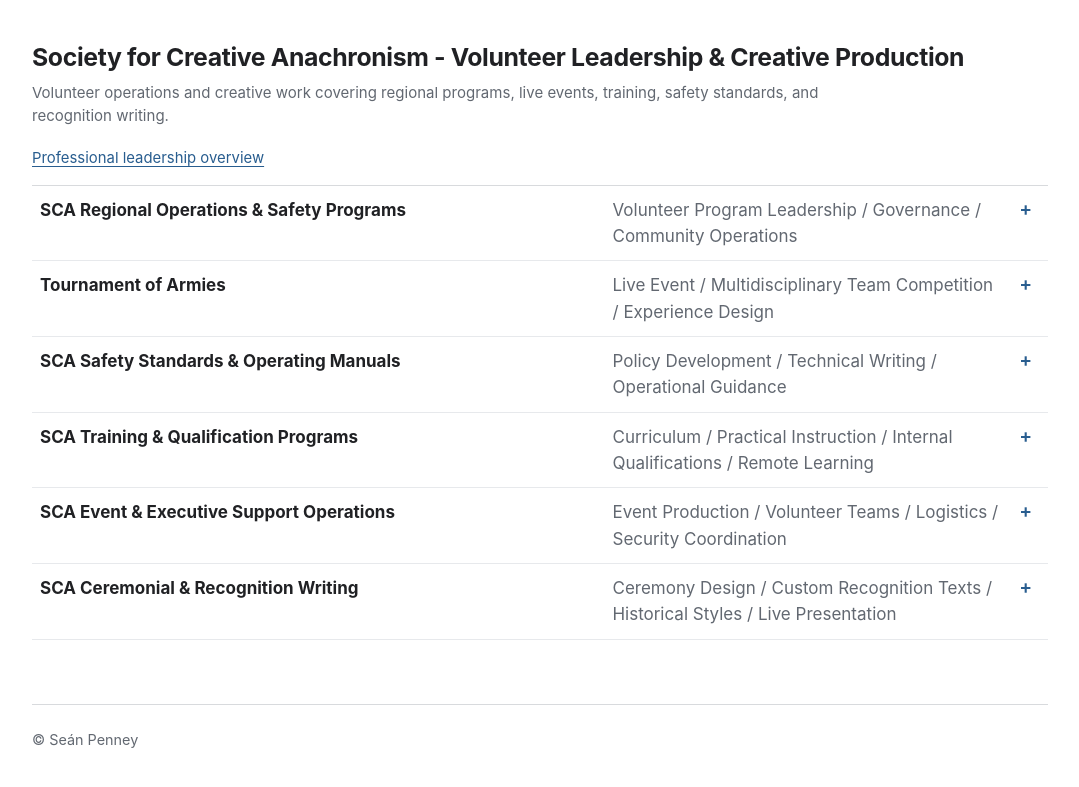
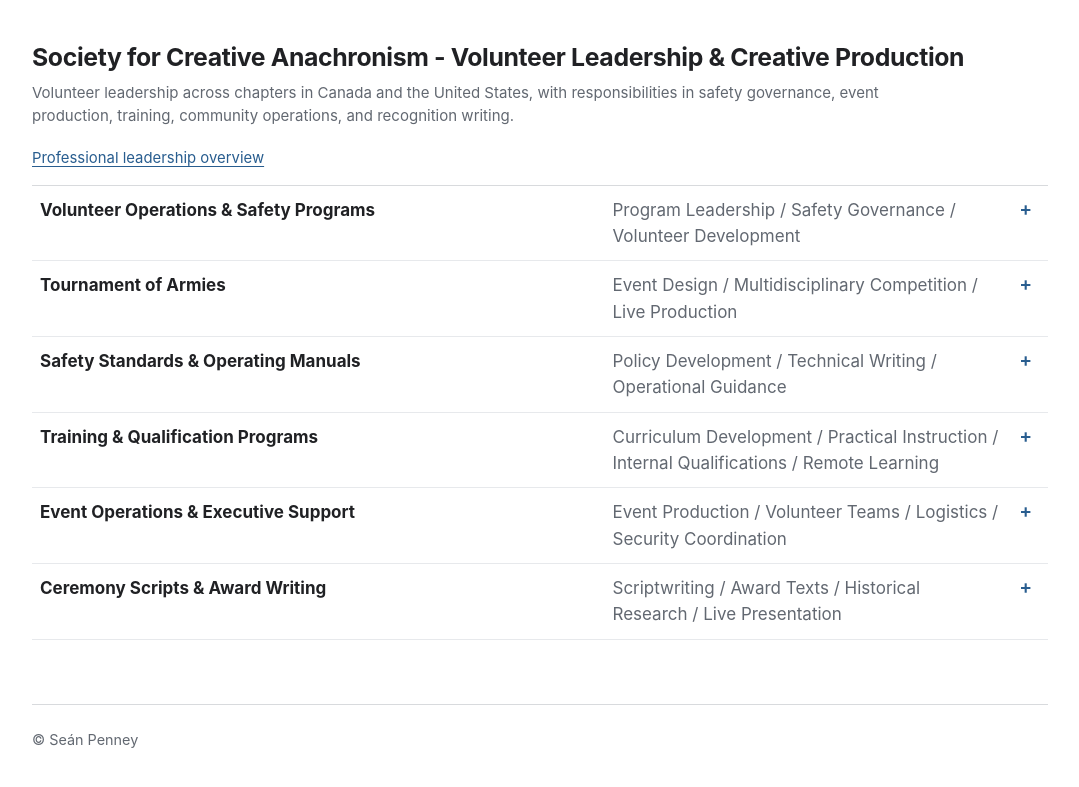
Before and after one commit to MaxMin4Life/credits, a plain HTML site: page index.html in a window 1280 px wide. Shown: the part 6674-7461 px from the top of the page, without its empty margins (100-1179 px from the left). Drawn offline with Linux system fonts and the light colour scheme.

Commit message:
Present SCA volunteer work in clear professional language

```diff
--- a/index.html
+++ b/index.html
@@ -1505,7 +1505,7 @@
             "title": "The Case of the Purloined Pearl",
             "detail": "Interactive Film-Noir Social Adventure / PC Online",
             "role": "Narrative designer, screenwriter, and Python scripter",
-            "note": "This became my first professional narrative-design and game-scripting assignment. My break began when an ICE producer planning an SCA-inspired medieval wedding asked me to write her vows - not historically authentic vows, but the romantic Robin Hood version with a judicious supply of thees and thous. She loved them and later approached me when a narrative-design position opened. For the hiring test, Bill and Al gave me a theme, characters, and an outcome and asked me to construct a dialogue tree. I was playing a LucasArts Monkey Island game at the time, so I modelled my solution on its extensive branching conversations; fortunately, they were playing it too, and that was exactly the approach they wanted. I got the job and began The Case of the Purloined Pearl, writing a roughly 40-scene film-noir social adventure in screenplay form while implementing its branching dialogue, characters, actions, and interactive logic in ICE Online's custom Python-derived scripting language."
+            "note": "This became my first professional narrative-design and game-scripting assignment. A commission to write medieval-themed wedding vows for an ICE producer led to an invitation to apply for a narrative-design role. For the hiring test, Bill and Al gave me a theme, characters, and an outcome and asked me to construct a dialogue tree. I was playing a LucasArts Monkey Island game at the time, so I modelled my solution on its extensive branching conversations; fortunately, they were playing it too, and that was exactly the approach they wanted. I got the job and began The Case of the Purloined Pearl, writing a roughly 40-scene film-noir social adventure in screenplay form while implementing its branching dialogue, characters, actions, and interactive logic in ICE Online's custom Python-derived scripting language."
           },
           {
             "title": "The Majic Realm",
@@ -1589,100 +1589,105 @@
       },
       {
         "studio": "Society for Creative Anachronism - Volunteer Leadership & Creative Production",
-        "context": "Volunteer operations and creative work covering regional programs, live events, training, safety standards, and recognition writing.",
+        "context": "Volunteer leadership across chapters in Canada and the United States, with responsibilities in safety governance, event production, training, community operations, and recognition writing.",
         "credits": [
           {
-            "title": "SCA Regional Operations & Safety Programs",
-            "detail": "Volunteer Program Leadership / Governance / Community Operations",
-            "role": "Regional operations and safety leadership - standards, volunteer development, and practical implementation",
-            "note": "I lead a regional volunteer program for missile-combat activities and previously led regional fencing programs and broader multidisciplinary operations. I coordinate safety standards, volunteer development, and local implementation, translating policy into practical operating expectations for participants and volunteer leaders. I also administer online communities and lead a volunteer group focused on training, craftsmanship, and community support.",
-            "links": [
-              [
-                "Offices held and detailed leadership responsibilities",
+            "title": "Volunteer Operations & Safety Programs",
+            "id": "credit-sca-regional-operations-safety-programs",
+            "detail": "Program Leadership / Safety Governance / Volunteer Development",
+            "role": "Volunteer operations and safety leadership - standards, training, and local implementation",
+            "note": "Lead volunteer safety and training programs across chapters in Canada and the United States. Held multiple senior volunteer appointments, with previous leadership of fencing, armoured combat, and multidisciplinary programs. Coordinate operating standards, volunteer development, and local implementation. Built and led a volunteer group focused on training, practical skills, and community support, and administered multiple online communities.",
+            "links": [
+              [
+                "Leadership scope and responsibilities",
                 "https://maxmin4life.github.io/career-foundations/#volunteer-leadership"
               ],
               [
-                "SCA profile",
+                "Volunteer service record",
                 "http://antir.sca.wiki/index.php?title=Warwick_Drakkar"
               ]
             ]
           },
           {
             "title": "Tournament of Armies",
-            "detail": "Live Event / Multidisciplinary Team Competition / Experience Design",
+            "detail": "Event Design / Multidisciplinary Competition / Live Production",
             "role": "Co-creator, event designer, co-producer, and event operations lead",
-            "note": "I co-created Tournament of Armies and its team-competition system, bringing combat and non-combat disciplines into shared teams and a single event format. My work connected event and scenario design with practical production: developing the format and operating roles, coordinating volunteers, and supporting planning, on-site execution, and safety oversight. I returned repeatedly as co-event steward and marshal in charge, responsibilities covering event production and martial operations.",
+            "note": "Co-created Tournament of Armies and designed its multidisciplinary team competition, integrating combat and non-combat activities in one event format. Developed the event framework, scenarios, and volunteer roles. Served repeatedly as co-producer and event operations lead, coordinating planning, volunteer teams, logistics, live delivery, and safety oversight.",
             "links": [
               [
                 "Event design and creative production",
                 "https://maxmin4life.github.io/creative-production/#tournament-of-armies"
               ],
               [
-                "SCA profile",
+                "Volunteer service record",
                 "http://antir.sca.wiki/index.php?title=Warwick_Drakkar"
               ]
             ]
           },
           {
-            "title": "SCA Safety Standards & Operating Manuals",
+            "title": "Safety Standards & Operating Manuals",
+            "id": "credit-sca-safety-standards-operating-manuals",
             "detail": "Policy Development / Technical Writing / Operational Guidance",
-            "role": "Co-author and policy contributor - operating standards, practical guidance, and iterative rules development",
-            "note": "I co-authored the early An Tir Book of Cut & Thrust Combat and participated in operating-manual writing and revisions for fencing, armoured combat, cut and thrust, and historical armoured combat. The work involved translating practical fighting and safety requirements into written rules and guidance that participants and volunteer officials could apply. I also introduced a rule addressing a longstanding fencing-melee issue that peers later called the Warwick Convention.",
+            "role": "Co-author and contributor - safety standards, operating policies, and practical guidance",
+            "note": "Co-authored a safety and operating manual for historical sword combat and contributed to standards revisions for fencing and armoured combat. Translated practical safety requirements into clear policies and guidance for participants and volunteer officials. Developed a rule addressing a longstanding issue in team fencing.",
             "links": [
               [
                 "Volunteer operations and governance",
                 "https://maxmin4life.github.io/career-foundations/#volunteer-leadership"
               ],
               [
-                "SCA profile",
+                "Volunteer service record",
                 "http://antir.sca.wiki/index.php?title=Warwick_Drakkar"
               ]
             ]
           },
           {
-            "title": "SCA Training & Qualification Programs",
-            "detail": "Curriculum / Practical Instruction / Internal Qualifications / Remote Learning",
+            "title": "Training & Qualification Programs",
+            "id": "credit-sca-training-qualification-programs",
+            "detail": "Curriculum Development / Practical Instruction / Internal Qualifications / Remote Learning",
             "role": "Program designer, instructor, assessor, and volunteer mentor",
-            "note": "I founded and ran an SCA sword school, developing curriculum, competitive training, and mentorship. I have taught repeatedly at Art of War and Collegium and travelled to remote chapters to teach and conduct internal qualification assessments for participants and volunteer safety personnel. I developed written and online instructional material covering historical techniques, safety practices, scenario design, and equipment construction and maintenance.",
+            "note": "Founded and led a historical combat school, designing curricula, competitive training, and individual mentorship. Taught fencing and armoured combat at education events and travelled to remote chapters to deliver training and internal qualification assessments for participants and volunteer safety personnel. Developed written and online instructional materials covering historical techniques, safety, scenario design, and equipment construction and maintenance. Taught online classes and contributed to seminars attended by participants worldwide.",
             "links": [
               [
                 "Curriculum, instruction, and equipment-training detail",
                 "https://maxmin4life.github.io/career-foundations/#teaching-instruction"
               ],
               [
-                "SCA profile",
+                "Volunteer service record",
                 "http://antir.sca.wiki/index.php?title=Warwick_Drakkar"
               ]
             ]
           },
           {
-            "title": "SCA Event & Executive Support Operations",
+            "title": "Event Operations & Executive Support",
+            "id": "credit-sca-event-executive-support-operations",
             "detail": "Event Production / Volunteer Teams / Logistics / Security Coordination",
             "role": "Event operations and volunteer leadership - executive support, logistics, and on-site delivery",
-            "note": "I directed event operations and safety oversight for tournaments and large combat events, including overall responsibilities for Crown and Coronet championships and fencing operations at QRC 2020. I led volunteer teams through planning and on-site management. My executive-support work combined leadership support teams, camp operations, security responsibilities, and event logistics.",
-            "links": [
-              [
-                "Event and executive-support responsibilities and appointments",
+            "note": "Directed tournament operations and safety oversight for championship competitions and large combat events, leading volunteer teams through planning and on-site delivery. Responsibilities ranged from overall operational oversight to safety leadership for individual combat disciplines. Coordinated executive support teams, camp logistics, and security for volunteer leaders at major events.",
+            "links": [
+              [
+                "Event operations and executive support responsibilities",
                 "https://maxmin4life.github.io/career-foundations/#volunteer-leadership"
               ],
               [
-                "SCA profile",
+                "Volunteer service record",
                 "http://antir.sca.wiki/index.php?title=Warwick_Drakkar"
               ]
             ]
           },
           {
-            "title": "SCA Ceremonial & Recognition Writing",
-            "detail": "Ceremony Design / Custom Recognition Texts / Historical Styles / Live Presentation",
-            "role": "Writer - ceremonial scripts, award texts, themed language, and live presentation",
-            "note": "I wrote An Tir's first Master of Defense ceremony and created custom award texts for community leaders and individual recipients. My work combined ceremonial structure with writing tailored to the occasion, theme, and recipient's contributions. I used historical poetic styles, Norse kennings, and other thematic approaches to shape language and imagery for live presentation, drawing together research, creative writing, and the practical needs of a public ceremony.",
-            "links": [
-              [
-                "Selected ceremonial and recognition writing",
+            "title": "Ceremony Scripts & Award Writing",
+            "id": "credit-sca-ceremonial-recognition-writing",
+            "detail": "Scriptwriting / Award Texts / Historical Research / Live Presentation",
+            "role": "Writer - ceremony scripts, award texts, and live presentation",
+            "note": "Created the script and structure for the inaugural regional presentation of a senior fencing award. Wrote custom award texts for community leaders and individual recipients, reflecting each recipient's contributions and the occasion's theme. Applied historical research and poetic forms to language, imagery, and delivery, writing for live presentation.",
+            "links": [
+              [
+                "Selected ceremony scripts and award writing",
                 "https://maxmin4life.github.io/creative-production/#sca-ceremonial-writing"
               ],
               [
-                "SCA profile",
+                "Volunteer service record",
                 "http://antir.sca.wiki/index.php?title=Warwick_Drakkar"
               ]
             ]
@@ -1724,7 +1729,7 @@
     const creditId = (title) => `credit-${title.toLowerCase().normalize("NFKD").replace(/[^a-z0-9]+/g, "-").replace(/^-|-$/g, "")}`;
 
     const renderCredit = (credit, group) => `
-      <details id="${creditId(credit.title)}" class="credit" data-search="${escapeHtml([group.studio, ...(group.qualityPractices || []).flat(), credit.title, credit.detail, credit.role, credit.note].join(" ").toLowerCase())}">
+      <details id="${escapeHtml(credit.id || creditId(credit.title))}" class="credit" data-search="${escapeHtml([group.studio, ...(group.qualityPractices || []).flat(), credit.title, credit.detail, credit.role, credit.note].join(" ").toLowerCase())}">
         <summary>
           <span class="credit-title">${escapeHtml(credit.title)}</span>
           <span class="credit-detail">${escapeHtml(credit.detail)}</span>
```
